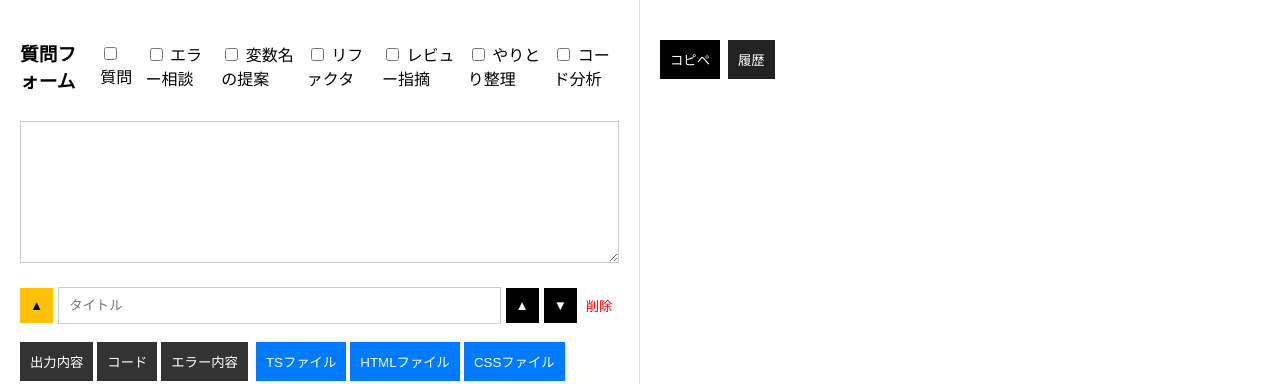
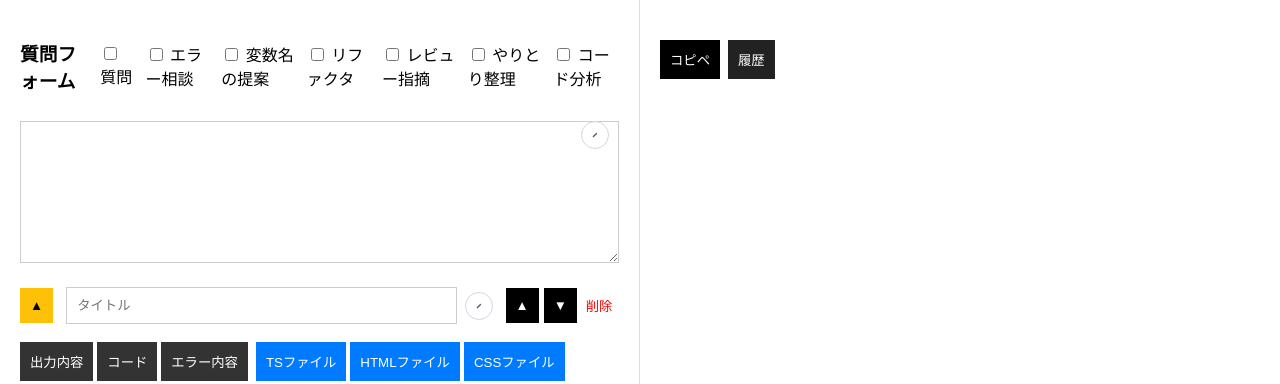
Before and after one commit to uot0705/prompt-format-creation-angular, an Angular app: page / in a window 1280 px wide. Shown: the top 384 px of the page. Built offline with nearby package versions, Linux system fonts and the light colour scheme.

Commit message:
フォームバグ修正

```diff
--- a/src/app/prompt-form/prompt-form.component.html
+++ b/src/app/prompt-form/prompt-form.component.html
@@ -59,13 +59,28 @@
     </label>
   </div>
 
+  <div class="main-question">
     <textarea
       id="main-question"
       name="mainQuestion"
       rows="8"
       [ngModel]="mainQuestion()"
       (ngModelChange)="mainQuestion.set($event)"
+      readonly
     ></textarea>
+    <button
+      type="button"
+      class="edit-trigger"
+      aria-label="質問内容を編集"
+      (click)="openMainQuestionModal()"
+    >
+      <svg viewBox="0 0 24 24" aria-hidden="true">
+        <path
+          d="M3 17.25V21h3.75L19.81 7.94l-3.75-3.75L3 17.25Zm17.71-10.04a1.003 1.003 0 0 0 0-1.42l-2.5-2.5a1.003 1.003 0 0 0-1.42 0l-1.96 1.96 3.75 3.75 2.13-2.79Z"
+        />
+      </svg>
+    </button>
+  </div>
 
   <div id="fields-container">
     @for (field of fields(); track field.id) {
@@ -82,11 +97,23 @@
         <input
           class="title-input"
           [value]="field.title"
-          (input)="handleFieldChange($event, field.id, 'title')"
           name="field-title"
           type="text"
           placeholder="タイトル"
+          readonly
         />
+        <button
+          type="button"
+          class="edit-trigger"
+          aria-label="フォームを編集"
+          (click)="openFieldModal(field)"
+        >
+          <svg viewBox="0 0 24 24" aria-hidden="true">
+            <path
+              d="M3 17.25V21h3.75L19.81 7.94l-3.75-3.75L3 17.25Zm17.71-10.04a1.003 1.003 0 0 0 0-1.42l-2.5-2.5a1.003 1.003 0 0 0-1.42 0l-1.96 1.96 3.75 3.75 2.13-2.79Z"
+            />
+          </svg>
+        </button>
         <div class="header-buttons">
           <button type="button" (click)="moveFieldUp(field)">▲</button>
           <button type="button" (click)="moveFieldDown(field)">▼</button>
@@ -148,10 +175,10 @@
         <textarea
           class="field-content-textarea"
           [value]="field.content"
-          (input)="handleFieldChange($event, field.id, 'content')"
           name="field-content"
           rows="8"
           placeholder="内容"
+          readonly
         ></textarea>
       </div>
       }
@@ -163,3 +190,56 @@
     追加
   </button>
 </form>
+
+@if (editingMainQuestion()) {
+<div class="modal-backdrop" (click)="closeModal()">
+  <div class="modal" (click)="$event.stopPropagation()">
+    <button
+      type="button"
+      class="modal-close"
+      aria-label="閉じる"
+      (click)="closeModal()"
+    >
+      ×
+    </button>
+    <h4>質問内容の編集</h4>
+    <textarea
+      rows="14"
+      [ngModel]="mainQuestion()"
+      (ngModelChange)="mainQuestion.set($event)"
+    ></textarea>
+  </div>
+</div>
+}
+
+@if (editingField(); as activeField) {
+<div class="modal-backdrop" (click)="closeModal()">
+  <div class="modal" (click)="$event.stopPropagation()">
+    <button
+      type="button"
+      class="modal-close"
+      aria-label="閉じる"
+      (click)="closeModal()"
+    >
+      ×
+    </button>
+    <h4>フォーム編集</h4>
+    <label>
+      タイトル
+      <input
+        type="text"
+        [value]="activeField.title"
+        (input)="handleFieldChange($event, activeField.id, 'title')"
+      />
+    </label>
+    <label>
+      内容
+      <textarea
+        rows="14"
+        [value]="activeField.content"
+        (input)="handleFieldChange($event, activeField.id, 'content')"
+      ></textarea>
+    </label>
+  </div>
+</div>
+}
--- a/src/app/prompt-form/prompt-form.component.scss
+++ b/src/app/prompt-form/prompt-form.component.scss
@@ -21,6 +21,7 @@ label {
   display: flex;
   align-items: center;
   justify-content: space-between;
+  gap: 8px;
 }
 
 .header-buttons {
@@ -45,6 +46,16 @@ label {
 
 .field-content {
   margin-top: 10px;
+}
+
+.main-question {
+  position: relative;
+}
+
+.main-question textarea,
+.title-input,
+.field-content-textarea {
+  cursor: default;
 }
 
 .delete-btn {
@@ -76,3 +87,101 @@ label {
   background-color: #007bff;
   color: #fff;
 }
+
+.edit-trigger {
+  border: 1px solid #d0d7de;
+  background: #fff;
+  color: #4b5563;
+  width: 28px;
+  height: 28px;
+  border-radius: 999px;
+  display: inline-flex;
+  align-items: center;
+  justify-content: center;
+  cursor: pointer;
+  transition: background 0.2s ease, color 0.2s ease, border-color 0.2s ease;
+}
+
+.edit-trigger svg {
+  width: 14px;
+  height: 14px;
+  fill: currentColor;
+}
+
+.edit-trigger:hover {
+  background: #f8fafc;
+  border-color: #c7cdd4;
+  color: #111827;
+}
+
+.main-question .edit-trigger {
+  position: absolute;
+  top: 10px;
+  right: 10px;
+}
+
+.modal-backdrop {
+  position: fixed;
+  inset: 0;
+  background: rgba(0, 0, 0, 0.45);
+  display: flex;
+  align-items: center;
+  justify-content: center;
+  z-index: 1000;
+  padding: 24px;
+}
+
+.modal {
+  position: relative;
+  width: min(920px, 94vw);
+  max-height: 82vh;
+  background: #fff;
+  border-radius: 16px;
+  padding: 24px 28px;
+  box-shadow: 0 20px 50px rgba(0, 0, 0, 0.25);
+  display: flex;
+  flex-direction: column;
+  gap: 12px;
+  overflow: auto;
+}
+
+.modal h4 {
+  margin: 0;
+}
+
+.modal label {
+  margin-left: 0;
+  display: flex;
+  flex-direction: column;
+  gap: 6px;
+  font-weight: 600;
+}
+
+.modal input,
+.modal textarea {
+  width: 100%;
+  font-size: 16px;
+  padding: 10px 12px;
+  border: 1px solid #d0d7de;
+  border-radius: 8px;
+}
+
+.modal textarea {
+  min-height: 260px;
+  resize: vertical;
+}
+
+.modal-close {
+  position: absolute;
+  top: 12px;
+  right: 12px;
+  border: none;
+  background: #f2f2f2;
+  color: #333;
+  width: 32px;
+  height: 32px;
+  border-radius: 16px;
+  cursor: pointer;
+  font-size: 20px;
+  line-height: 1;
+}
--- a/src/app/prompt-form/prompt-form.component.ts
+++ b/src/app/prompt-form/prompt-form.component.ts
@@ -1,4 +1,4 @@
-import { Component, inject } from '@angular/core';
+import { Component, computed, inject, signal } from '@angular/core';
 import { FormsModule } from '@angular/forms';
 import { PromptFormStore, type Field, type PresetType } from './prompt-form.store';
 
@@ -18,6 +18,18 @@ export class PromptFormComponent {
   protected readonly fields = this.formStore.fields;
   // 選択中のプリセットを共有ストアから参照する。
   protected readonly selectedPreset = this.formStore.selectedPreset;
+  // 編集対象のフィールドIDを保持する。
+  protected readonly editingFieldId = signal<number | null>(null);
+  // メイン質問の編集状態を保持する。
+  protected readonly editingMainQuestion = signal(false);
+  // 編集中フィールドを導出する。
+  protected readonly editingField = computed<Field | null>(() => {
+    const id = this.editingFieldId();
+    if (id === null) {
+      return null;
+    }
+    return this.fields().find((field) => field.id === id) ?? null;
+  });
 
   // プリセット選択をストアに反映する。
   protected onPresetClick(type: PresetType): void {
@@ -63,4 +75,22 @@ export class PromptFormComponent {
   protected setCommonTitleWord(fieldId: number, word: string): void {
     this.formStore.setCommonTitleWord(fieldId, word);
   }
+
+  // メイン質問の編集モーダルを開く。
+  protected openMainQuestionModal(): void {
+    this.editingMainQuestion.set(true);
+    this.editingFieldId.set(null);
+  }
+
+  // フィールド編集モーダルを開く。
+  protected openFieldModal(field: Field): void {
+    this.editingFieldId.set(field.id);
+    this.editingMainQuestion.set(false);
+  }
+
+  // 編集モーダルを閉じる。
+  protected closeModal(): void {
+    this.editingFieldId.set(null);
+    this.editingMainQuestion.set(false);
+  }
 }
--- a/src/app/prompt-form/prompt-form.store.ts
+++ b/src/app/prompt-form/prompt-form.store.ts
@@ -24,6 +24,8 @@ export class PromptFormStore {
     content: '',
     expanded: true,
   };
+  // フィールドIDの採番を行う。
+  private nextFieldId = 1;
 
   // メイン質問の本文を保持する。
   readonly mainQuestion = signal('');
@@ -46,6 +48,7 @@ export class PromptFormStore {
   // フィールド配列を丸ごと入れ替える。
   setFields(fields: Field[]): void {
     this.fields.set(fields);
+    this.updateNextFieldId(fields);
   }
 
   // 指定フィールドのタイトル/本文を更新する。
@@ -125,11 +128,17 @@ export class PromptFormStore {
   // 新しいフィールドを作成する。
   private createField(title = '', content = ''): Field {
     return {
-      id: Date.now(),
+      id: this.nextFieldId++,
       title: title || this.emptyField.title,
       content: content || this.emptyField.content,
       expanded: this.emptyField.expanded,
     };
+  }
+
+  // 既存フィールドから次のIDを更新する。
+  private updateNextFieldId(fields: Field[]): void {
+    const maxId = fields.reduce((max, field) => Math.max(max, field.id), 0);
+    this.nextFieldId = Math.max(this.nextFieldId, maxId + 1);
   }
 
   // 選択プリセットに応じた入力内容を流し込む。
```
Lines whose indentation alone changed are shown as unchanged.
